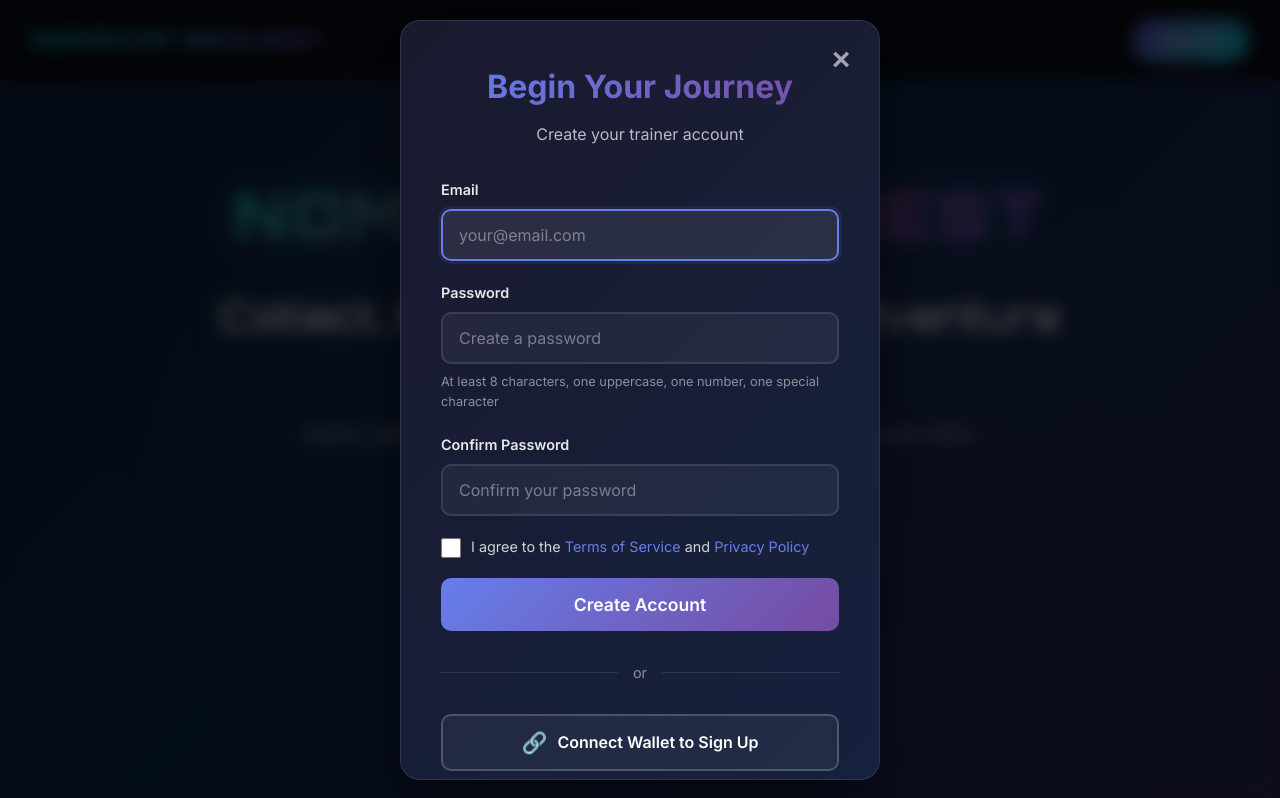
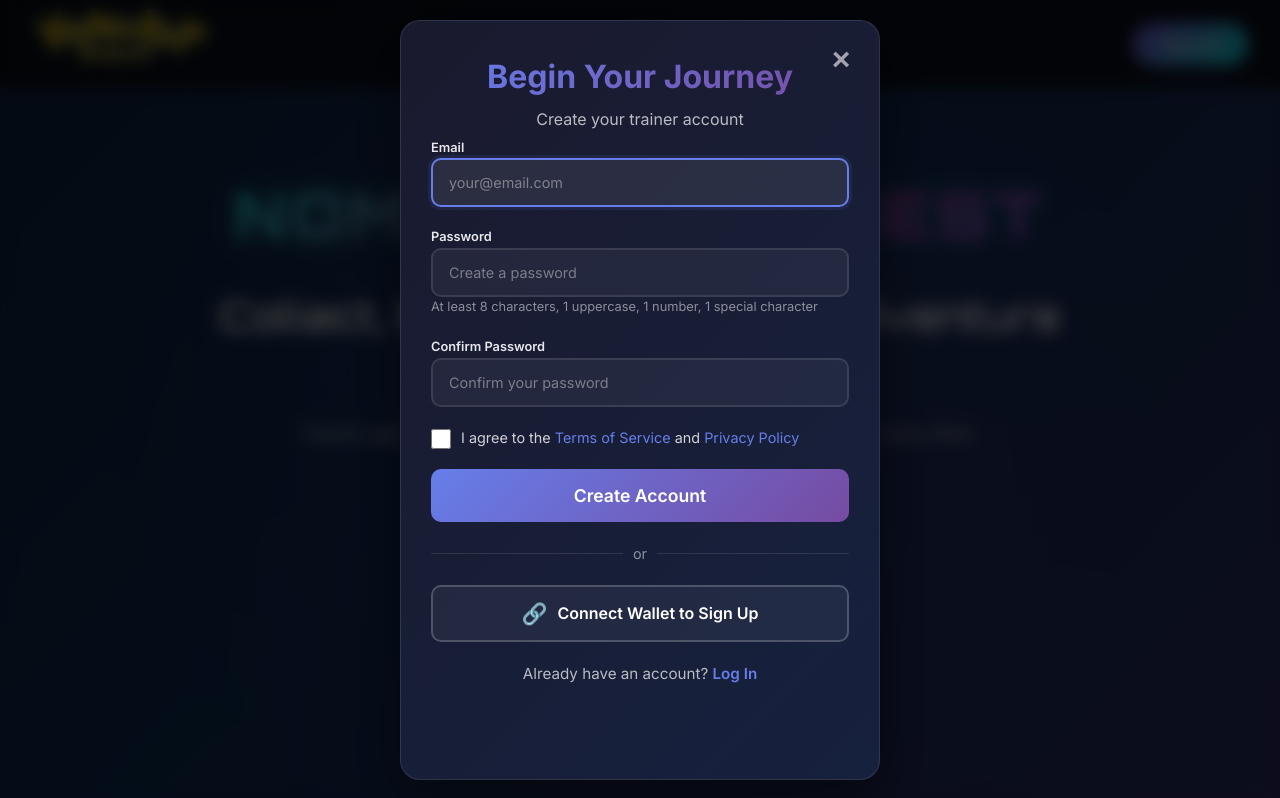
Before and after one commit to Daaavid14/NMKP-Bequest, a plain HTML site: page landing-page/index.html in a window 1280 px wide. Both pictures are taken after a click on the button "Sign Up". Shown: the top 798 px of the page. Drawn offline with Linux system fonts and the light colour scheme.

Commit message:
update the login forms

```diff
--- a/landing-page/index.html
+++ b/landing-page/index.html
@@ -21,7 +21,9 @@
   <body>
     <header class="navbar">
       <div class="nav-container">
-        <div class="logo">NOMEKOP BEQUEST</div>
+        <div class="logo">
+          <img src="/backgrounds/nomekop.png" alt="Nomekop Bequest Logo" />
+        </div>
         <button class="nav-cta" id="navCTA" data-modal="signup">Sign Up</button>
       </div>
     </header>
@@ -428,7 +430,7 @@
 
             <div class="stat-card">
               <div class="stat-icon">🚀</div>
-              <div class="stat-number">Q2 2026</div>
+              <div class="stat-number">2026</div>
               <div class="stat-label">Estimated Launch</div>
             </div>
           </div>
@@ -568,9 +570,7 @@
       </div>
     </footer>
 
-    <!-- Authentication Modals -->
     <div class="modal-overlay" id="modalOverlay">
-      <!-- Login Modal -->
       <div class="modal" id="loginModal">
         <button class="modal-close" aria-label="Close modal">&times;</button>
         <div class="modal-header">
@@ -674,7 +674,7 @@
             />
             <span class="form-error-msg" id="signupPasswordError"></span>
             <span class="form-hint"
-              >At least 8 characters, one uppercase, one number, one special
+              >At least 8 characters, 1 uppercase, 1 number, 1 special
               character</span
             >
           </div>
--- a/landing-page/style.css
+++ b/landing-page/style.css
@@ -91,6 +91,13 @@ body {
   -webkit-text-fill-color: transparent;
   background-clip: text;
   letter-spacing: 2px;
+}
+
+.logo img {
+  height: 40px;
+  width: auto;
+  transform: scale(3);
+  transform-origin: left center;
 }
 
 .nav-cta {
@@ -809,7 +816,7 @@ body {
 }
 
 .creature-card:hover {
-  transform: translateY(-8px) scale(1.05);
+  transform: translateY(-8px) scale(1);
 }
 
 /* Creature Image Placeholder */
@@ -992,7 +999,7 @@ body {
 }
 
 .creature-card:hover {
-  transform: translateY(-8px) scale(1.05);
+  transform: translateY(-8px) scale(1);
 }
 
 /* Creature Image Placeholder */
@@ -1550,8 +1557,8 @@ body {
 
   .showcase-grid {
     grid-template-columns: repeat(2, 1fr);
-    gap: 20px;
-    margin-top: 40px;
+    gap: 1px;
+    margin-top: 20px;
   }
 
   .creature-card {
@@ -2328,7 +2335,7 @@ body.modal-open {
 .modal {
   background: linear-gradient(135deg, #1a1a2e 0%, #16213e 100%);
   border-radius: 20px;
-  padding: 40px;
+  padding: 30px;
   max-width: 480px;
   width: 100%;
   position: relative;
@@ -2381,13 +2388,13 @@ body.modal-open {
 /* Modal Header */
 .modal-header {
   text-align: center;
-  margin-bottom: 30px;
+  margin-bottom: 5px;
 }
 
 .modal-title {
   font-size: 2rem;
   font-weight: 700;
-  margin: 0 0 10px 0;
+  margin: 0 0 5px 0;
   background: linear-gradient(135deg, #667eea 0%, #764ba2 100%);
   -webkit-background-clip: text;
   -webkit-text-fill-color: transparent;
@@ -2410,18 +2417,17 @@ body.modal-open {
 .form-field {
   display: flex;
   flex-direction: column;
-  gap: 8px;
 }
 
 .form-label {
-  font-size: 0.9rem;
+  font-size: 0.8rem;
   font-weight: 600;
   color: rgba(255, 255, 255, 0.9);
 }
 
 .form-input {
   padding: 14px 16px;
-  font-size: 1rem;
+  font-size: 0.9rem;
   border: 2px solid rgba(255, 255, 255, 0.1);
   border-radius: 10px;
   background: rgba(255, 255, 255, 0.05);
@@ -2572,7 +2578,6 @@ body.modal-open {
   display: flex;
   align-items: center;
   text-align: center;
-  margin: 10px 0;
 }
 
 .form-divider::before,
@@ -2583,7 +2588,7 @@ body.modal-open {
 }
 
 .form-divider span {
-  padding: 0 15px;
+  padding: 0 10px;
   color: rgba(255, 255, 255, 0.5);
   font-size: 0.9rem;
 }
@@ -2621,7 +2626,6 @@ body.modal-open {
   text-align: center;
   font-size: 0.95rem;
   color: rgba(255, 255, 255, 0.7);
-  margin: 10px 0 0 0;
 }
 
 .form-switch-link {
```
